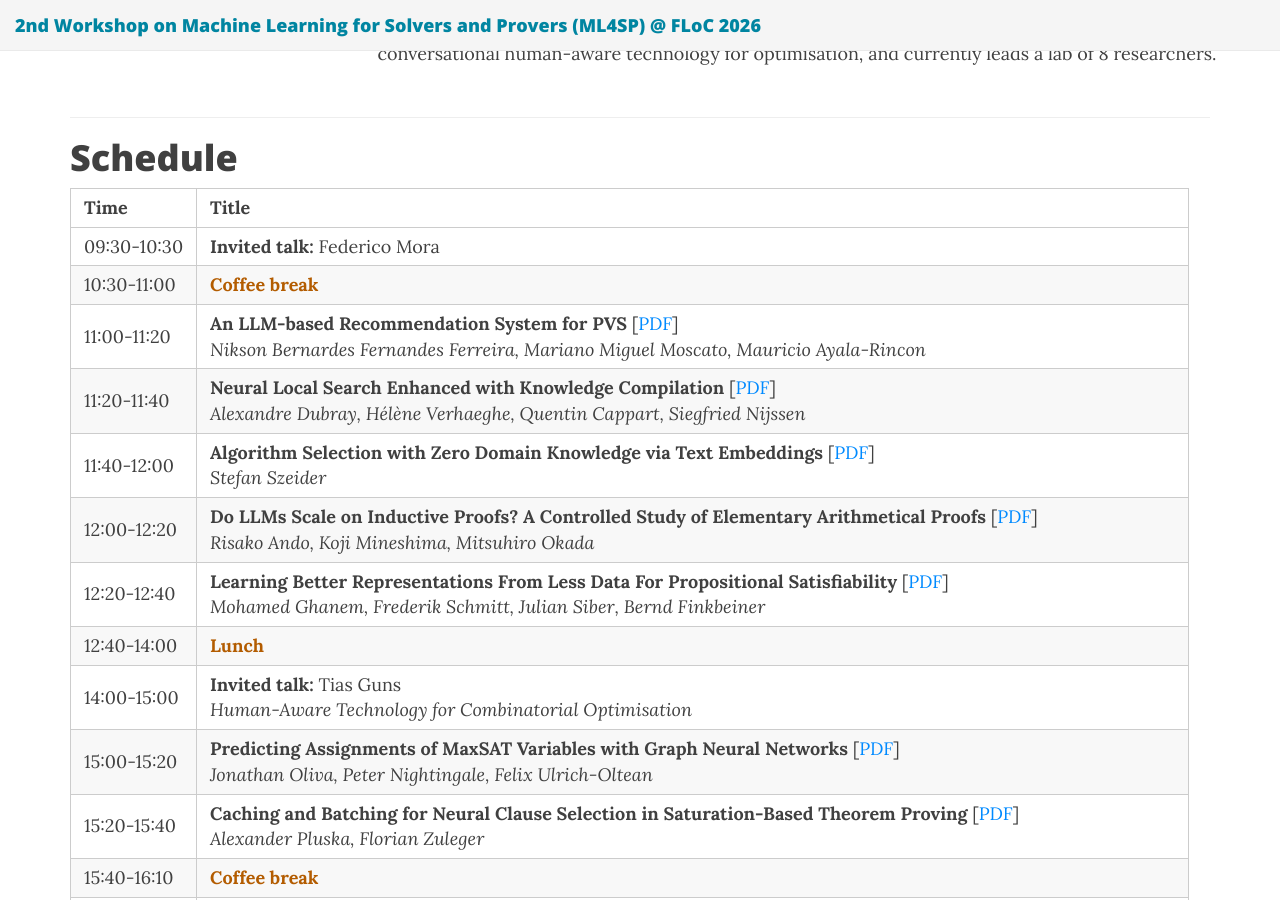
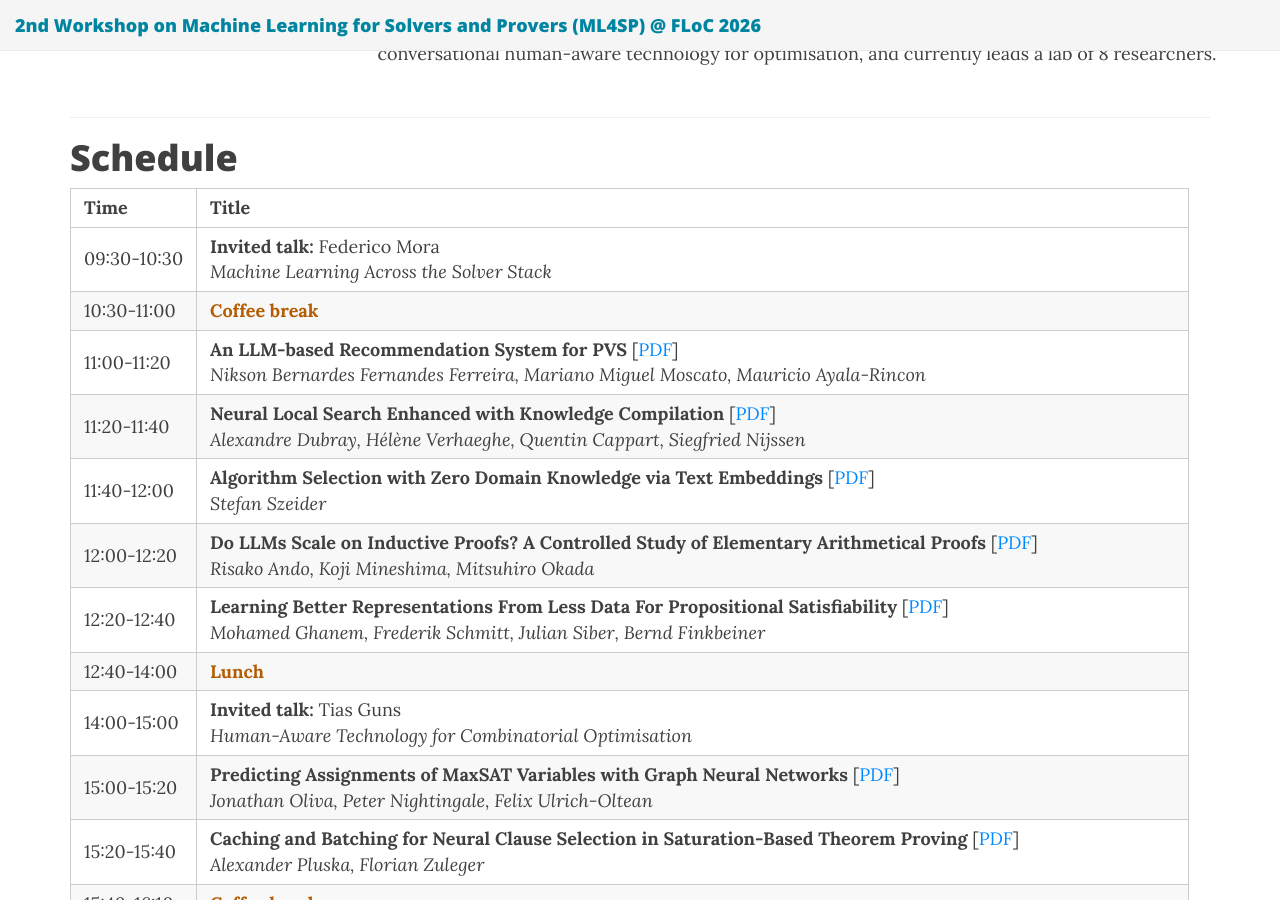
Before and after one commit to ml4sp/ml4sp.github.io, a Jekyll site: the page built from index.md, in a window 1280 px wide and 900 px high, scrolled down 3154 px. Built offline with Jekyll 4.4.1, drawn with Linux system fonts in a browser that asks for light colours; nearby versions of some CDN libraries.

Commit message:
Update schedule

```diff
--- a/index.md
+++ b/index.md
@@ -188,7 +188,7 @@ We'll highlight recent work in decision-focussed ML training over combinatorial
 
 | Time | Title |
 |------|-------|
-| 09:30-10:30 | **Invited talk:** Federico Mora |
+| 09:30-10:30 | **Invited talk:** Federico Mora<br>*Machine Learning Across the Solver Stack* |
 | 10:30-11:00 | <span style="color:#b35c00;">**Coffee break**</span> |
 | 11:00-11:20 | **An LLM-based Recommendation System for PVS** [[PDF]({{ site.baseurl }}/papers/2026/paper7.pdf)]<br>*Nikson Bernardes Fernandes Ferreira, Mariano Miguel Moscato, Mauricio Ayala-Rincon* |
 | 11:20-11:40 | **Neural Local Search Enhanced with Knowledge Compilation** [[PDF]({{ site.baseurl }}/papers/2026/paper4.pdf)]<br>*Alexandre Dubray, Hélène Verhaeghe, Quentin Cappart, Siegfried Nijssen* |
```
